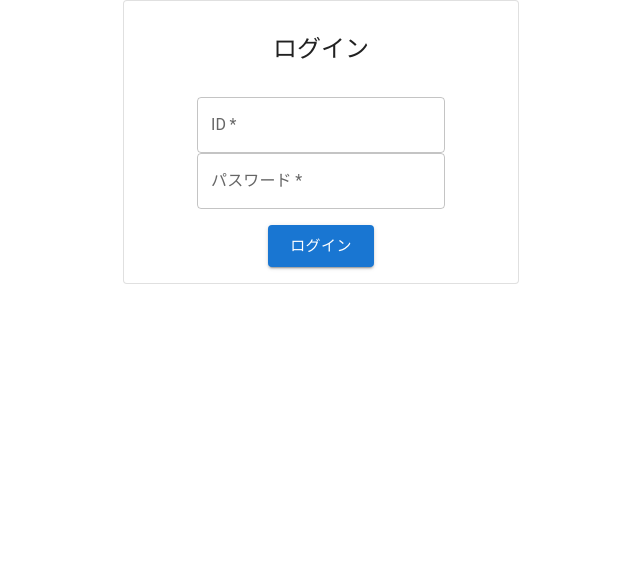
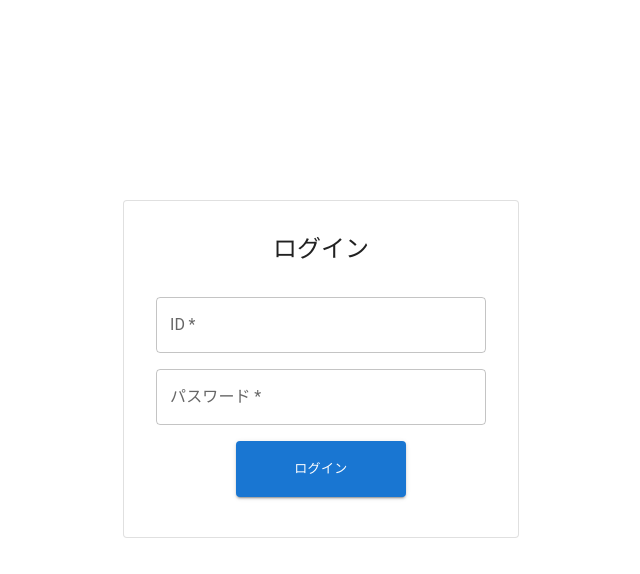
Before and after one commit to Jichul54/delivery-app, a React (Create React App) app in the folder frontend/: page / in a window 1280 px wide. Shown: the top 574 px of the page, without its empty margins (319-959 px from the left). Built offline with nearby package versions, Linux system fonts and the light colour scheme.

Commit message:
added sign in UI

```diff
--- a/frontend/src/App.js
+++ b/frontend/src/App.js
@@ -1,6 +1,7 @@
 // import logo from './logo.svg';
 import './App.css';
-import LoginForm from './LoginForm';
+import LoginForm from './LoginFormDriver.js';
+// import { SignUpForm } from './SignUpForm.js';
 
 function App() {
   return (
@@ -20,6 +21,7 @@ function App() {
         </a>
       </header> */}
 
+      {/* <SignUpForm></SignUpForm> */}
       <LoginForm></LoginForm>
     </div>
   );
--- a/frontend/src/LoginForm.js
+++ /dev/null
@@ -1,50 +0,0 @@
-// import { useState } from "react";
-import { TextField, Button, Card, CardHeader, CardContent, Container } from '@mui/material';
-
-export const LoginForm = () => {
-
-  // const [username, setUsername] = useState("");
-  // const [password, setPassword] = useState("");
-
-  // let username;
-  // let password;
-
-  return (
-    <div className="Login">
-      <Container maxWidth="xs">
-          <Card variant="outlined" sx={{ p:2 }}>
-            <CardHeader title="ログイン"/>
-            <CardContent>
-              <div>
-                <TextField
-                  id="username"
-                  label="ID"
-                  variant="outlined"
-                  size="medium"
-                  required
-                />
-              </div>
-              <div>
-                <TextField
-                  id="password"
-                  label="パスワード"
-                  variant="outlined"
-                  size="medium"
-                  required
-                />
-              </div>
-            </CardContent>
-              <Button
-                size="large"
-                color="primary"
-                variant="contained"
-              >
-                ログイン
-              </Button>
-          </Card>
-        </Container>
-    </div>
-  );
-}
-
-export default LoginForm;
--- /dev/null
+++ b/frontend/src/LoginFormDriver.js
@@ -0,0 +1,53 @@
+// import { useState } from "react";
+import { TextField, Button, Card, CardHeader, CardContent, Container } from '@mui/material';
+
+export const LoginForm = () => {
+
+  // const [username, setUsername] = useState("");
+  // const [password, setPassword] = useState("");
+
+  // let username;
+  // let password;
+
+  return (
+    <div className='Login'>
+      <Container maxWidth='xs'>
+          <Card variant='outlined' sx={{ p:2, my:25 }}>
+            <CardHeader title='ログイン'/>
+            <CardContent
+              sx={{
+                display: 'grid',
+                gap: 2,
+                gridTemplateRows: 'repeat(3, 1fr)'
+              }}
+            >
+              <TextField
+                id='username'
+                label='ID'
+                variant='outlined'
+                size='medium'
+                required
+              />
+              <TextField
+                id='password'
+                label='パスワード'
+                variant='outlined'
+                size='medium'
+                required
+              />
+              <Button
+                size='small'
+                color='primary'
+                variant='contained'
+                sx={{ mx:10 }}
+              >
+                ログイン
+              </Button>
+            </CardContent>
+          </Card>
+        </Container>
+    </div>
+  );
+}
+
+export default LoginForm;
```
Also changed, not shown: frontend/src/SignUpForm.js (added, +88 -0 lines).
